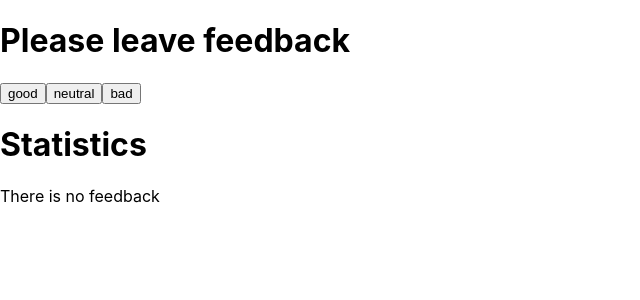
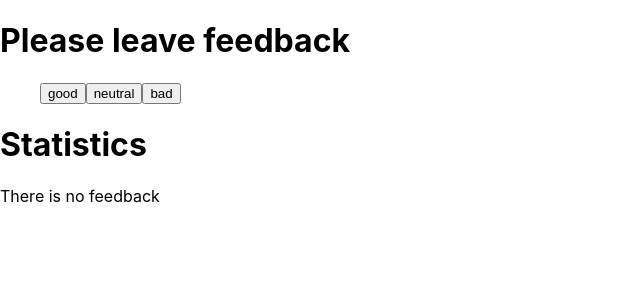
Before and after one commit to ElenaStatsenko/goit-react-hw-02-feedback, a React (Create React App) app: page / in a window 1280 px wide. Shown: the top 300 px of the page, without its empty margins (0-640 px from the left). Built offline with nearby package versions, Linux system fonts and the light colour scheme.

Commit message:
сделала 1 задачу

```diff
--- a/package.json
+++ b/package.json
@@ -7,6 +7,7 @@
     "@testing-library/jest-dom": "^5.16.3",
     "@testing-library/react": "^12.1.4",
     "@testing-library/user-event": "^13.5.0",
+    "nanoid": "^5.0.2",
     "react": "^18.1.0",
     "react-dom": "^18.1.0",
     "react-scripts": "5.0.1",
--- a/src/components/App.jsx
+++ b/src/components/App.jsx
@@ -6,9 +6,9 @@ import { Notification } from './Notification';
 
 export class App extends Component {
   state = {
-    good: 3,
-    neutral: 2,
-    bad: 2,
+    good: 0,
+    neutral: 0,
+    bad: 0,
   };
 
   countTotalFeedback = (a, b, c) => {
@@ -21,12 +21,11 @@ export class App extends Component {
     return positivePercentage;
   };
 
-  handleLeaveFeedback = (options) => {
-
-    this.setStatse((prevState) => ({
-      [options]: prevState[options]+ 1
+  handleLeaveFeedback = options => {
+    this.setStatse(prevState => ({
+      [options]: prevState[options] + 1,
     }));
-  }
+  };
 
   handleLeaveFeedback = option => {
     this.setState(prevState => ({
@@ -34,29 +33,44 @@ export class App extends Component {
     }));
   };
 
-
   render() {
-
-    const optionsKey = Object.keys(this.state)
-
-
+    const { good, neutral, bad } = this.state;
+    if (good > 0 || neutral > 0 || bad > 0) {
       return (
         <div>
-
           <SectionTitle title={'Please leave feedback'}>
-        <FeedbackOptions quantity={this.state} options={optionsKey} onLeaveFeedback={this.handleLeaveFeedback}/>
-       </SectionTitle >
+            <FeedbackOptions
+              quantity={this.state}
+              options={this.state}
+              onLeaveFeedback={this.handleLeaveFeedback}
+            />
+          </SectionTitle>
           <SectionTitle title={'Statistics'} quantity={this.state}>
-         {this.optionsKey > 0 ?( <Statistic
+            <Statistic
               countTotal={this.countTotalFeedback}
               quantity={this.state}
-          countPositive={this.countPositiveFeedbackPercentage}/>)
-          : <Notification message={'There is no feedback'}/>}
+              countPositive={this.countPositiveFeedbackPercentage}
+            />
+
+            {/* <Notification message={'There is no feedback'} /> */}
           </SectionTitle>
-
-
-
+        </div>
+      );
+    } else {
+      return (
+        <div>
+          <SectionTitle title={'Please leave feedback'}>
+            <FeedbackOptions
+              quantity={this.state}
+              options={this.state}
+              onLeaveFeedback={this.handleLeaveFeedback}
+            />
+          </SectionTitle>
+          <SectionTitle title={'Statistics'} quantity={this.state}>
+            <Notification message={'There is no feedback'} />
+          </SectionTitle>
         </div>
       );
     }
   }
+}
--- a/src/components/Feedback/Feedback.js
+++ b/src/components/Feedback/Feedback.js
@@ -1,9 +1,14 @@
-export const FeedbackOptions = ({ options, onLeaveFeedback }) => (
-  <div>
-    {options.map(option => (
-      <button key={option} onClick={() => onLeaveFeedback(option)}>
-        {option}
-      </button>
-    ))}
-  </div>
-);
+import { nanoid } from 'nanoid';
+export const FeedbackOptions = ({ options, onLeaveFeedback }) => {
+  const optionsKeys = Object.keys(options);
+  console.log(optionsKeys);
+  return (
+    <ul>
+      {optionsKeys.map(optionsKey => (
+        <button key={nanoid()} onClick={() => onLeaveFeedback(optionsKey)}>
+          {optionsKey}
+        </button>
+      ))}
+    </ul>
+  );
+};
```
Also changed, not shown: 1 other file (tests, documents, lock files or other folders). Lines whose indentation alone changed are shown as unchanged.
